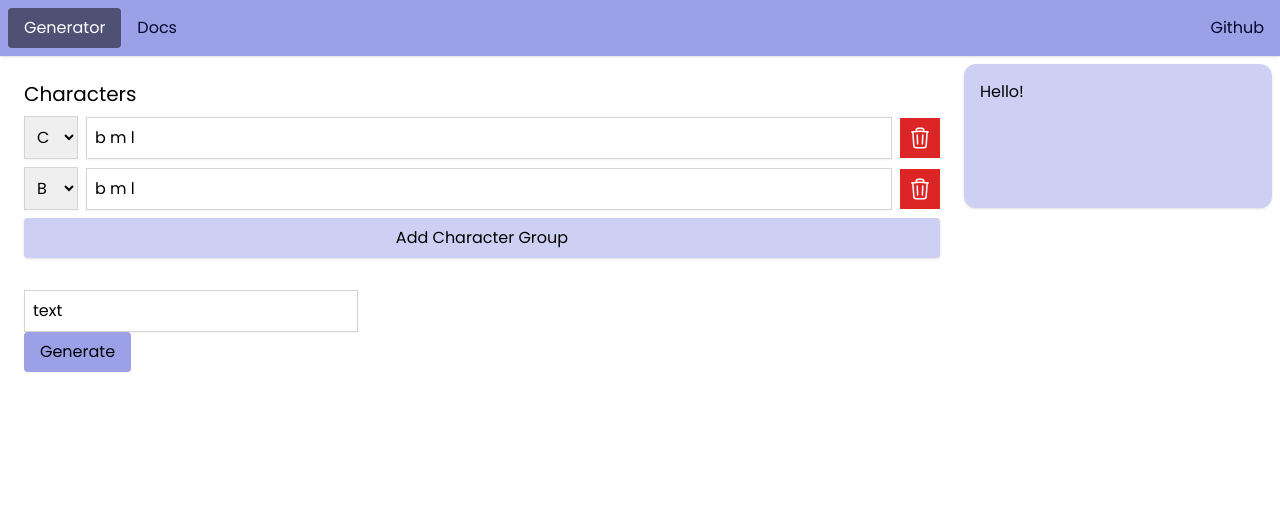
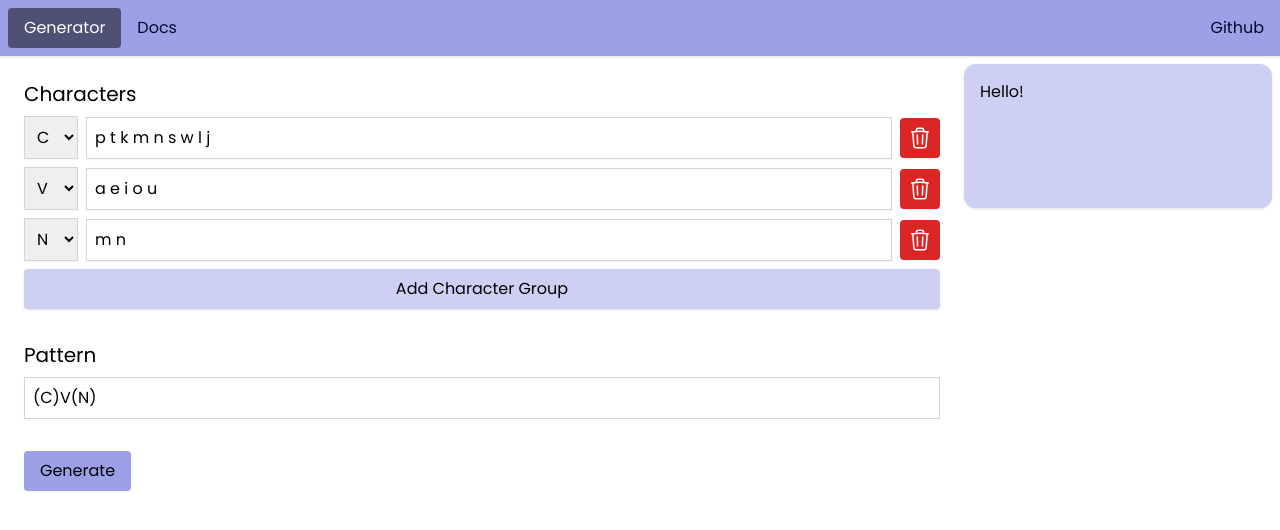
Before and after one commit to CollinBrennan/word-generator, a React (Vite) app: page / in a window 1280 px wide. Shown: the top 530 px of the page. Built offline with nearby package versions, Linux system fonts and the light colour scheme.

Commit message:
Refactored inputs

```diff
--- a/src/components/Form.tsx
+++ b/src/components/Form.tsx
@@ -3,15 +3,18 @@ import InputCharacterGroup from './InputCharacterGroup'
 
 type Inputs = {
   characterGroups: { label: string; characters: string }[]
+  pattern: string
 }
 
 function Form() {
   const form = useForm<Inputs>({
     defaultValues: {
       characterGroups: [
-        { label: 'C', characters: 'b m l' },
-        { label: 'B', characters: 'b m l' },
+        { label: 'C', characters: 'p t k m n s w l j' },
+        { label: 'V', characters: 'a e i o u' },
+        { label: 'N', characters: 'm n' },
       ],
+      pattern: '(C)V(N)',
     },
   })
 
@@ -29,7 +32,6 @@ function Form() {
     <form className="flex flex-col" onSubmit={handleSubmit(onSubmit)}>
       <div className="flex flex-col gap-2 pb-8">
         <label className="text-xl">Characters</label>
-
         {fields.map((field, index) => (
           <div key={field.id}>
             <InputCharacterGroup
@@ -42,7 +44,6 @@ function Form() {
             />
           </div>
         ))}
-
         <button
           type="button"
           className="bg-secondary px-4 py-2 rounded cursor-pointer shadow"
@@ -52,12 +53,13 @@ function Form() {
         </button>
       </div>
 
-      <div>
+      <div className="flex flex-col gap-2 pb-8">
+        <label className="text-xl">Pattern</label>
         <input
           type="text shadow"
-          placeholder="test"
-          defaultValue="text"
+          placeholder="(C)V(N)"
           className="border border-neutral-300 p-2 flex-grow shadow-sm"
+          {...register('pattern')}
         />
       </div>
 
--- a/src/components/InputCharacterGroup.tsx
+++ b/src/components/InputCharacterGroup.tsx
@@ -22,7 +22,9 @@ function InputCharacterGroup({
         {...labelRegister}
       >
         {alphabet.map((letter) => (
-          <option value={letter}>{letter}</option>
+          <option key={letter} value={letter}>
+            {letter}
+          </option>
         ))}
       </select>
       <input
@@ -35,7 +37,7 @@ function InputCharacterGroup({
         <button
           type="button"
           onClick={() => remove()}
-          className="p-2 bg-red-600 shadow-sm"
+          className="p-2 bg-red-600 shadow-sm rounded"
         >
           <TrashIcon className="w-6 text-background" />
         </button>
```
